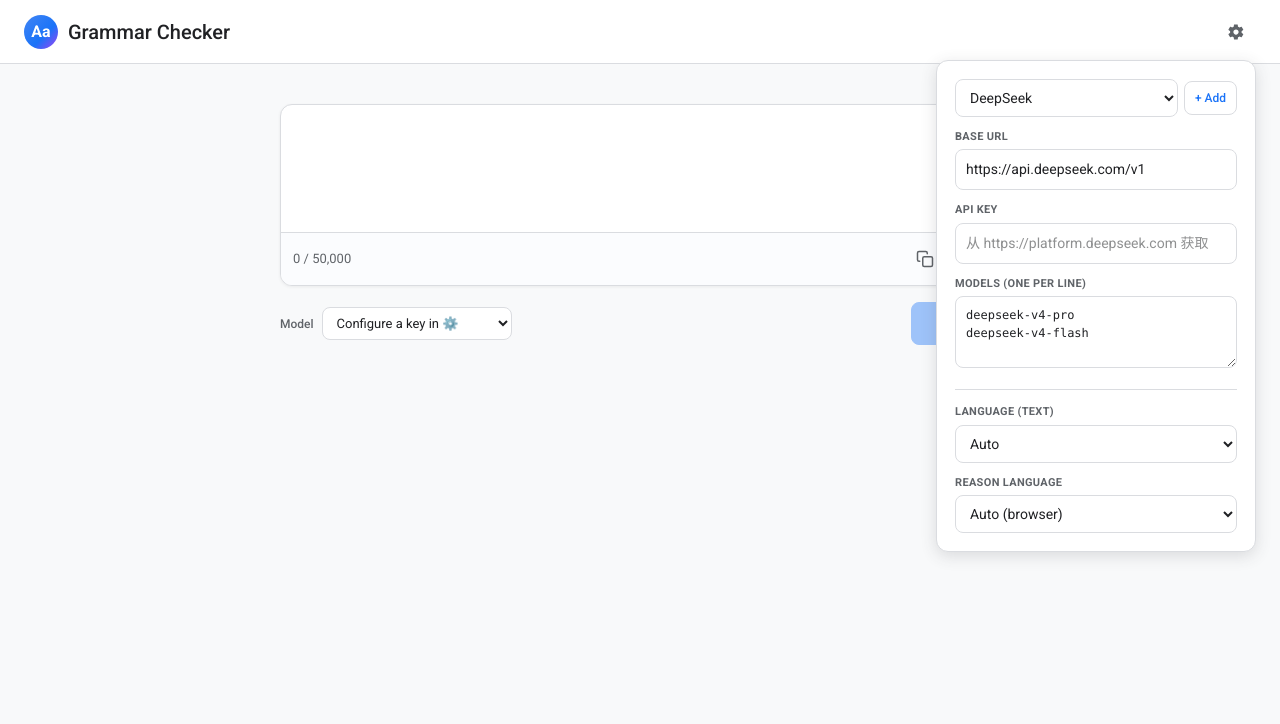
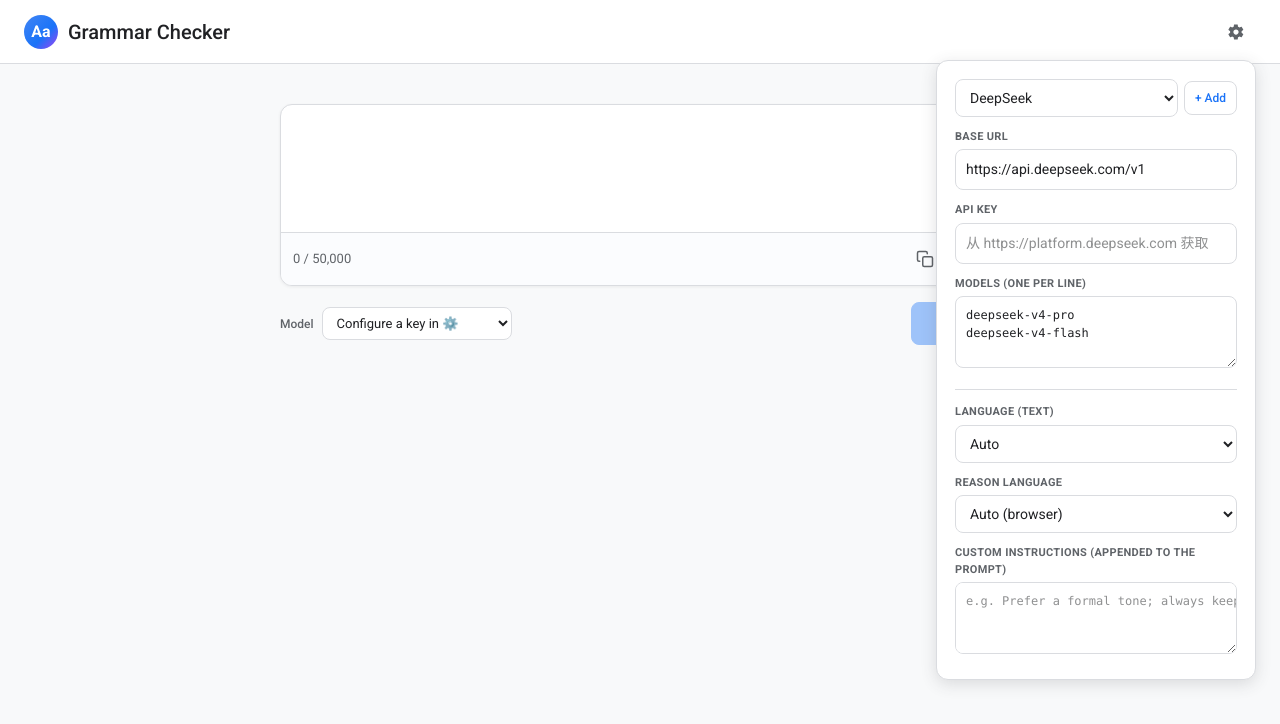
Before and after one commit to Wenzhi-Ding/grammar-checker, a Next.js app: page / in a window 1280 px wide. Both pictures are taken after a click on the button 1236 px from the left and 31 px from the top of the page. Shown: the top 724 px of the page. Built offline with nearby package versions, Linux system fonts and the light colour scheme.

Commit message:
feat: custom instructions field in settings, wired into polish config; fix missing @vercel/analytics dep

```diff
--- a/app/page.tsx
+++ b/app/page.tsx
@@ -85,6 +85,7 @@
         baseURL,
         language: settings.language,
         reasonLanguage,
+        customInstructions: settings.customInstructions,
       },
     });
   }, [text, settings, effective, polish]);
--- a/components/SettingsPanel.tsx
+++ b/components/SettingsPanel.tsx
@@ -136,6 +136,14 @@
             <option value="en">English</option>
             <option value="zh">中文</option>
           </select>
+
+          <label className="gp-field-label">Custom instructions (appended to the prompt)</label>
+          <textarea
+            className="gp-input gp-models-area"
+            placeholder="e.g. Prefer a formal tone; always keep contractions."
+            value={settings.customInstructions}
+            onChange={(e) => update({ customInstructions: e.target.value })}
+          />
         </div>
       )}
     </div>
--- a/hooks/useSettings.ts
+++ b/hooks/useSettings.ts
@@ -11,6 +11,8 @@
   language: "en" | "zh" | "auto";
   /** Language the LLM writes `reason` in. "auto" = browser language. */
   reasonLanguage: "en" | "zh" | "auto";
+  /** User extra instructions appended to the system prompt (hard rules always remain). */
+  customInstructions: string;
 }
 
 const STORAGE_KEY = "grammar-polisher.settings.v8";
@@ -30,6 +32,7 @@
   selectedModel: "deepseek-v4-pro",
   language: "auto",
   reasonLanguage: "auto",
+  customInstructions: "",
 };
 
 /** Migrate from older storage: use FRESH builtin seeds (new model lists + new builtins),
```
